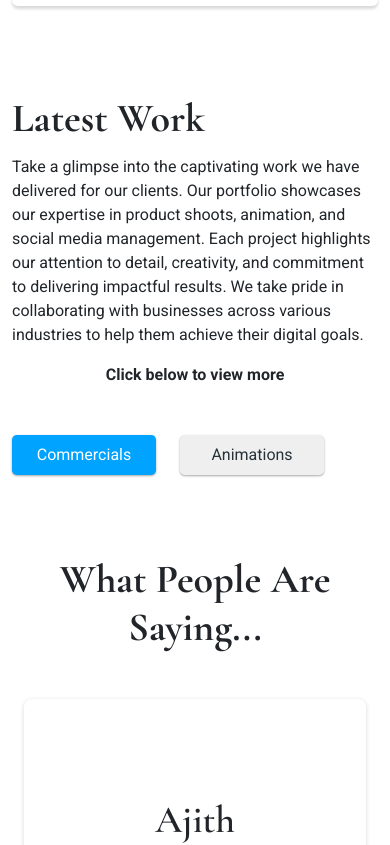
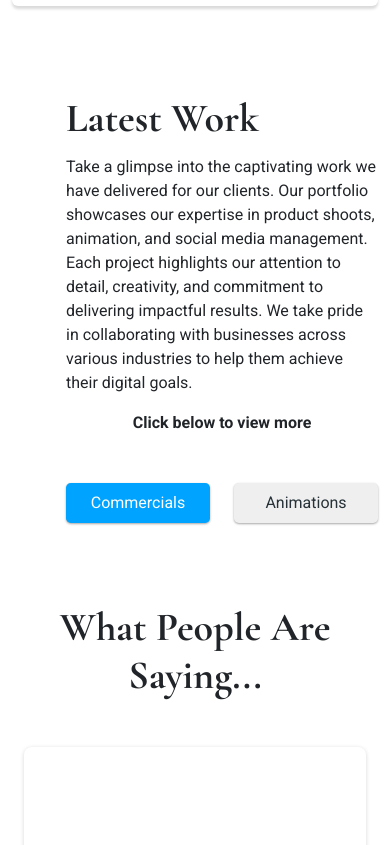
Before and after one commit to EvolveHouseMedia/evolvemedia, a React (Create React App) app: page / in a window 390 px wide. Shown: the part 1818-2663 px from the top of the page. Built offline with nearby package versions, Linux system fonts and the light colour scheme; some icons are missing; the HTML template or start-up script is replaced by a standard one.

Commit message:
Update index.css with work changes

```diff
--- a/src/index.css
+++ b/src/index.css
@@ -300,7 +300,7 @@
   .inputere {
     width: 100%;
   }
-  .wimager,
+/*   .wimager, */
   .hImg {
     display: none;
   }
@@ -319,8 +319,7 @@
     text-align: center;
   }
   .btns{
-    width:"100%";
-    text-align:"center";
+    justify-content:"center"
   }
 }
 
```
